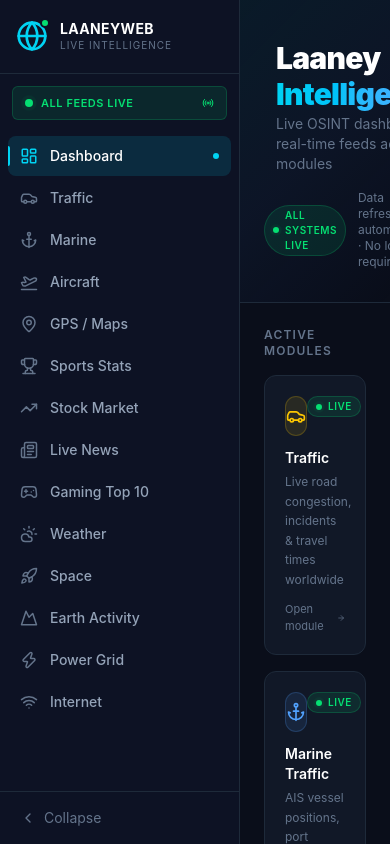
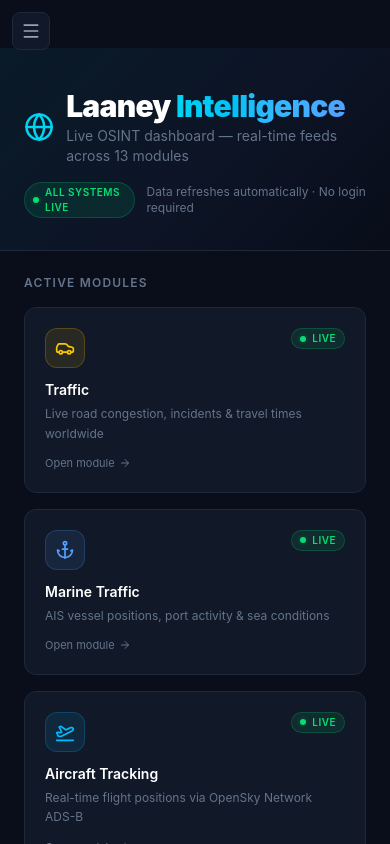
Before and after one commit to lanestar81-png/laneyweb, a Next.js app: page / in a window 390 px wide. Built offline with nearby package versions, Linux system fonts and the light colour scheme.

Commit message:
Mobile-responsive sidebar — hamburger drawer on small screens

```diff
--- a/src/app/layout.tsx
+++ b/src/app/layout.tsx
@@ -27,7 +27,7 @@
     <html lang="en" className={`${geistSans.variable} ${geistMono.variable} h-full`}>
       <body className="h-full flex overflow-hidden">
         <Sidebar />
-        <main className="flex-1 overflow-y-auto min-h-0">
+        <main className="flex-1 overflow-y-auto min-h-0 pt-12 md:pt-0">
           {children}
         </main>
       </body>
--- a/src/components/Sidebar.tsx
+++ b/src/components/Sidebar.tsx
@@ -15,6 +15,8 @@
   Gamepad2,
   ChevronLeft,
   ChevronRight,
+  Menu,
+  X,
   Radio,
   Globe,
   CloudSun,
@@ -45,47 +47,47 @@
 export default function Sidebar() {
   const pathname = usePathname();
   const [collapsed, setCollapsed] = useState(false);
+  const [mobileOpen, setMobileOpen] = useState(false);
 
-  return (
+  const sidebarContent = (mobile = false) => (
     <aside
       className={clsx(
         "flex flex-col h-full transition-all duration-300 ease-in-out flex-shrink-0",
         "border-r border-[#1e2a3a]",
-        collapsed ? "w-16" : "w-60"
+        mobile ? "w-72" : collapsed ? "w-16" : "w-60"
       )}
       style={{ background: "var(--sidebar-bg)" }}
     >
       {/* Logo */}
       <div className={clsx(
         "flex items-center gap-3 px-4 py-5 border-b border-[#1e2a3a]",
-        collapsed && "justify-center"
+        !mobile && collapsed && "justify-center"
       )}>
         <div className="relative flex-shrink-0">
           <Globe className="w-8 h-8 text-cyan-400" />
           <span className="absolute -top-0.5 -right-0.5 w-2.5 h-2.5 rounded-full bg-green-400 border-2 border-[#0d1224]" />
         </div>
-        {!collapsed && (
-          <div>
-            <p className="font-bold text-sm text-white leading-tight tracking-wide">
-              LAANEYWEB
-            </p>
-            <p className="text-[10px] text-[#64748b] uppercase tracking-widest">
-              Live Intelligence
-            </p>
+        {(mobile || !collapsed) && (
+          <div className="flex-1">
+            <p className="font-bold text-sm text-white leading-tight tracking-wide">LAANEYWEB</p>
+            <p className="text-[10px] text-[#64748b] uppercase tracking-widest">Live Intelligence</p>
           </div>
+        )}
+        {mobile && (
+          <button onClick={() => setMobileOpen(false)} className="p-1 text-[#64748b] hover:text-white">
+            <X className="w-5 h-5" />
+          </button>
         )}
       </div>
 
       {/* Live indicator */}
-      {!collapsed && (
+      {(mobile || !collapsed) && (
         <div className="mx-3 mt-3 mb-1 flex items-center gap-2 px-3 py-2 rounded-md bg-green-400/10 border border-green-400/20">
           <span className="relative flex h-2 w-2 flex-shrink-0">
             <span className="animate-ping absolute inline-flex h-full w-full rounded-full bg-green-400 opacity-75" />
             <span className="relative inline-flex rounded-full h-2 w-2 bg-green-400" />
           </span>
-          <span className="text-[11px] text-green-400 font-semibold tracking-wider uppercase">
-            All feeds live
-          </span>
+          <span className="text-[11px] text-green-400 font-semibold tracking-wider uppercase">All feeds live</span>
           <Radio className="w-3 h-3 text-green-400 ml-auto" />
         </div>
       )}
@@ -98,22 +100,21 @@
             <Link
               key={href}
               href={href}
-              title={collapsed ? label : undefined}
+              onClick={() => setMobileOpen(false)}
+              title={!mobile && collapsed ? label : undefined}
               className={clsx(
                 "flex items-center gap-3 rounded-lg px-3 py-2.5 text-sm font-medium",
                 "transition-all duration-150 group relative",
-                active
-                  ? "bg-cyan-500/15 text-white"
-                  : "text-[#94a3b8] hover:bg-white/5 hover:text-white",
-                collapsed && "justify-center"
+                active ? "bg-cyan-500/15 text-white" : "text-[#94a3b8] hover:bg-white/5 hover:text-white",
+                !mobile && collapsed && "justify-center"
               )}
             >
               {active && (
                 <span className="absolute left-0 top-1/2 -translate-y-1/2 w-0.5 h-5 bg-cyan-400 rounded-r-full" />
               )}
               <Icon className={clsx("w-4.5 h-4.5 flex-shrink-0", active ? color : "text-[#64748b] group-hover:" + color.replace("text-", "text-"))} />
-              {!collapsed && <span>{label}</span>}
-              {!collapsed && active && (
+              {(mobile || !collapsed) && <span>{label}</span>}
+              {(mobile || !collapsed) && active && (
                 <span className="ml-auto w-1.5 h-1.5 rounded-full bg-cyan-400" />
               )}
             </Link>
@@ -121,7 +122,8 @@
         })}
       </nav>
 
-      {/* Collapse toggle */}
+      {/* Collapse toggle — desktop only */}
+      {!mobile && (
         <div className="border-t border-[#1e2a3a] p-2">
           <button
             onClick={() => setCollapsed(!collapsed)}
@@ -131,16 +133,43 @@
               collapsed && "justify-center"
             )}
           >
-          {collapsed ? (
-            <ChevronRight className="w-4 h-4" />
-          ) : (
-            <>
-              <ChevronLeft className="w-4 h-4" />
-              <span>Collapse</span>
-            </>
-          )}
+            {collapsed ? <ChevronRight className="w-4 h-4" /> : <><ChevronLeft className="w-4 h-4" /><span>Collapse</span></>}
           </button>
         </div>
+      )}
     </aside>
   );
+
+  return (
+    <>
+      {/* Mobile hamburger button */}
+      <button
+        onClick={() => setMobileOpen(true)}
+        className="md:hidden fixed top-3 left-3 z-50 p-2 rounded-lg bg-[#111827] border border-[#1e2a3a] text-[#94a3b8] hover:text-white"
+      >
+        <Menu className="w-5 h-5" />
+      </button>
+
+      {/* Mobile drawer backdrop */}
+      {mobileOpen && (
+        <div
+          className="md:hidden fixed inset-0 z-40 bg-black/60 backdrop-blur-sm"
+          onClick={() => setMobileOpen(false)}
+        />
+      )}
+
+      {/* Mobile drawer */}
+      <div className={clsx(
+        "md:hidden fixed inset-y-0 left-0 z-50 transition-transform duration-300",
+        mobileOpen ? "translate-x-0" : "-translate-x-full"
+      )}>
+        {sidebarContent(true)}
+      </div>
+
+      {/* Desktop sidebar */}
+      <div className="hidden md:flex h-full">
+        {sidebarContent(false)}
+      </div>
+    </>
+  );
 }
```
Lines whose indentation alone changed are shown as unchanged.
